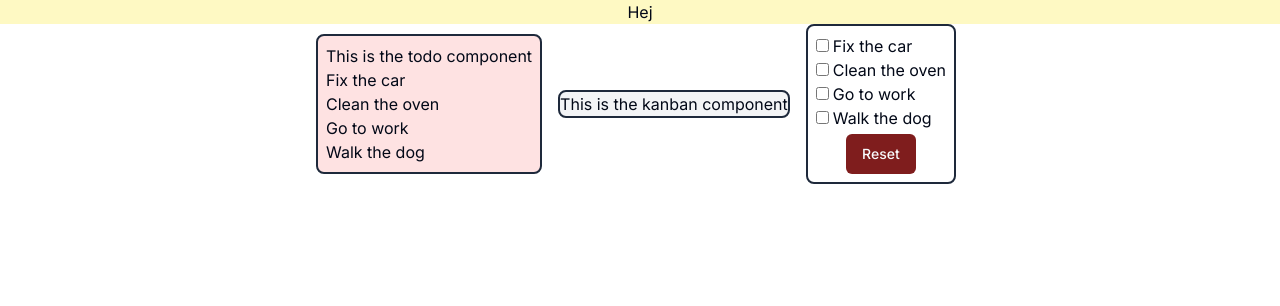
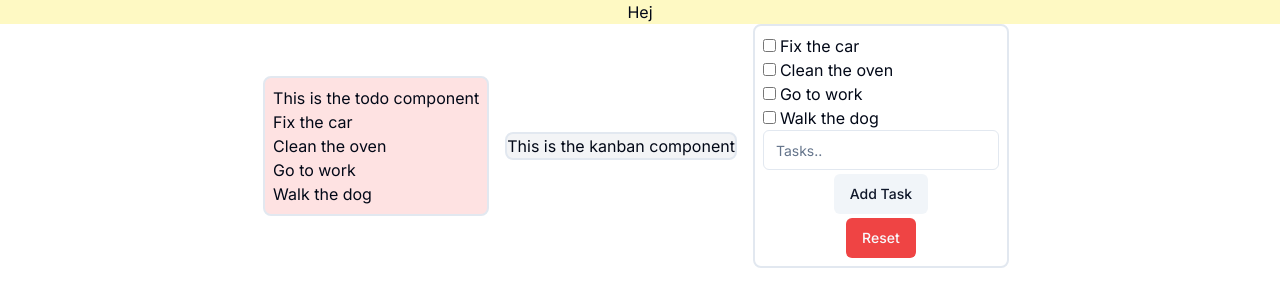
Before and after one commit to martinwinther/adhd-dashboard, a Next.js app: page / in a window 1280 px wide. Shown: the top 306 px of the page. Built offline with nearby package versions, Linux system fonts and the light colour scheme.

Commit message:
added add task feature
add task feature is an addition to the daily todo tasks

```diff
--- a/src/app/page.tsx
+++ b/src/app/page.tsx
@@ -6,7 +6,7 @@
 
 export default function Home() {
 	return (
-		<main className="dark">
+		<main className="">
 			<div className=" bg-yellow-100 flex justify-center items-center">Hej</div>
 			<div className="flex flex-row justify-center items-center space-x-4">
 				<Todo />
--- a/src/components/Test.jsx
+++ b/src/components/Test.jsx
@@ -1,6 +1,7 @@
 "use client";
 import React, { useState } from "react";
 import { Button } from "@/components/ui/button";
+import TodoSubmitForm from "./TodoSubmitForm";
 
 const Test = () => {
 	const arrayOfDailyTasks = [
@@ -47,6 +48,15 @@
 		setDailyTasksYesterday(dailyTasks);
 	};
 
+	const addTask = (taskDescription) => {
+		const newTask = {
+			id: dailyTasks.length + 1,
+			todo: taskDescription,
+			isComplete: false,
+		};
+		setDailyTasks([...dailyTasks, newTask]);
+	};
+
 	const TaskList = ({ tasklist, tasklistYesterday }) => {
 		return (
 			<div className="flex">
@@ -73,11 +83,12 @@
 								</li>
 							))}
 						</ul>
-					</div>
-					<div className="flex justify-center pt-1">
-						<Button variant="destructive" onClick={() => handleReset()}>
-							Reset
-						</Button>
+						<TodoSubmitForm addTask={addTask} />
+						<div className="flex justify-center pt-1">
+							<Button variant="destructive" onClick={() => handleReset()}>
+								Reset
+							</Button>
+						</div>
 					</div>
 				</div>
 
--- /dev/null
+++ b/src/components/TodoSubmitForm.jsx
@@ -0,0 +1,39 @@
+import { Input } from "@/components/ui/input";
+import { Button } from "@/components/ui/button";
+import React, { useState } from "react";
+
+const TodoSubmitForm = ({ addTask }) => {
+	const [todoValue, setTodoValue] = useState("");
+
+	const handleSubmit = (event) => {
+		event.preventDefault(); // Prevent the default form submission behavior
+		if (todoValue.trim()) {
+			addTask(todoValue);
+			setTodoValue(""); // Clear the input after submitting, if desired
+		}
+	};
+
+	return (
+		<>
+			<form onSubmit={handleSubmit}>
+				<label>
+					<Input
+						key="todo-input"
+						type="text"
+						name="newTodo"
+						value={todoValue}
+						placeholder="Tasks.."
+						onChange={(e) => setTodoValue(e.target.value)}
+					/>
+				</label>
+				<div className="flex justify-center pt-1">
+					<Button type="submit" variant="secondary">
+						Add Task
+					</Button>
+				</div>
+			</form>
+		</>
+	);
+};
+
+export default TodoSubmitForm;
--- /dev/null
+++ b/src/components/ui/input.tsx
@@ -0,0 +1,25 @@
+import * as React from "react"
+
+import { cn } from "@/lib/utils"
+
+export interface InputProps
+  extends React.InputHTMLAttributes<HTMLInputElement> {}
+
+const Input = React.forwardRef<HTMLInputElement, InputProps>(
+  ({ className, type, ...props }, ref) => {
+    return (
+      <input
+        type={type}
+        className={cn(
+          "flex h-10 w-full rounded-md border border-input bg-background px-3 py-2 text-sm ring-offset-background file:border-0 file:bg-transparent file:text-sm file:font-medium placeholder:text-muted-foreground focus-visible:outline-none focus-visible:ring-2 focus-visible:ring-ring focus-visible:ring-offset-2 disabled:cursor-not-allowed disabled:opacity-50",
+          className
+        )}
+        ref={ref}
+        {...props}
+      />
+    )
+  }
+)
+Input.displayName = "Input"
+
+export { Input }
```
